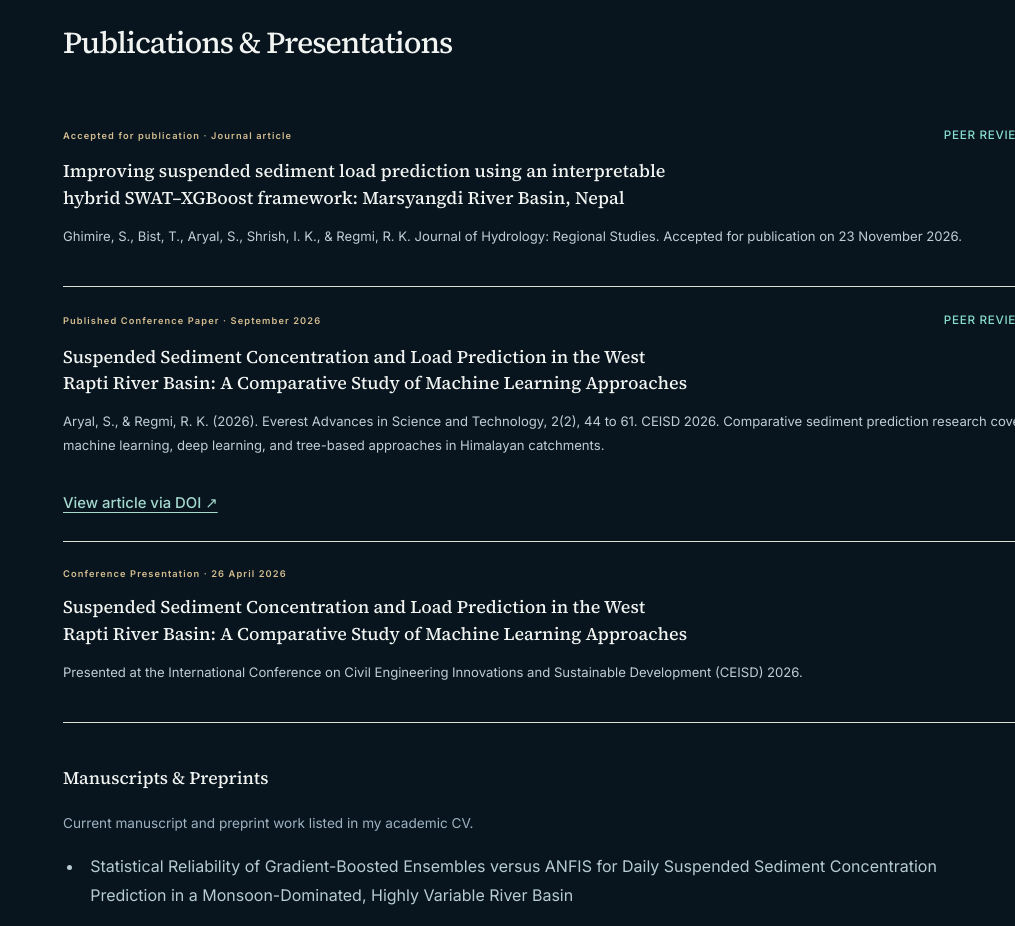
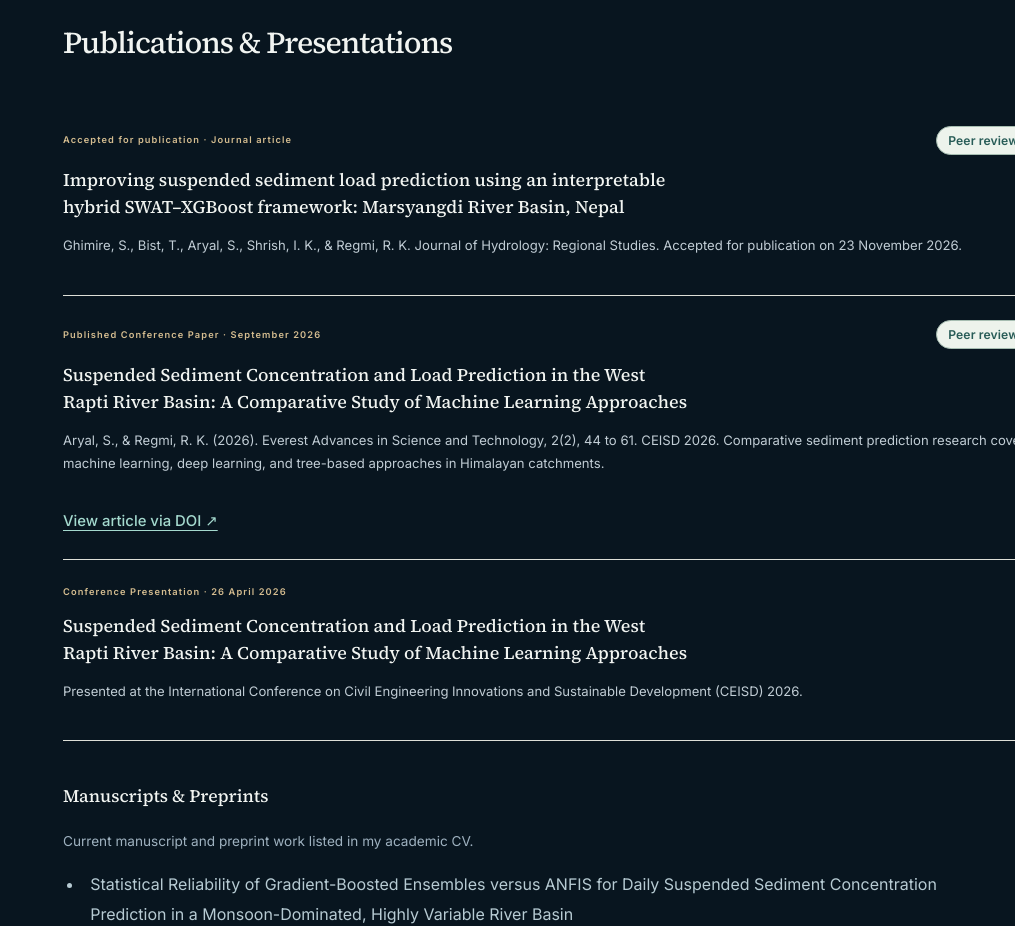
Before and after one commit to SuwajAryal/SuwajAryal.github.io, a website built with Vite: page index.html in a window 1280 px wide. Shown: the part 4780-5706 px from the top of the page, without its empty margins (265-1280 px from the left). Built offline with nearby package versions, Linux system fonts and the light colour scheme; no server answers.

Commit message:
Restore soft background on text-only peer review badges

```diff
--- a/src/academic.css
+++ b/src/academic.css
@@ -67,7 +67,7 @@ body > .section { padding:58px clamp(28px,4.5vw,72px) 24px; }
 #publicationsGrid .research-title { max-width:75ch; }
 .publication-meta { display:flex; justify-content:space-between; align-items:center; gap:10px 20px; flex-wrap:wrap; }
 .publication-meta .research-type { margin:0; }
-.peer-review-badge { display:inline-block; flex-shrink:0; color:var(--accent); font-size:.73rem; font-weight:500; line-height:1.7; letter-spacing:.06em; text-transform:uppercase; }
+.peer-review-badge { display:inline-block; flex-shrink:0; padding:5px 11px; border:1px solid #a6bdb1; border-radius:999px; background:#edf3ec; color:#285c57; font-size:.76rem; font-weight:600; line-height:1.4; letter-spacing:.01em; }
 .research-evidence,.card-period,.experience-year { font-variant-numeric:tabular-nums; }
 #researchGrid .research-card:first-child { grid-column:1/-1; padding:30px 32px; background:#f2f5ef; border-color:#b7c8b8; }
 .research-type { font-size:.75rem; line-height:1.7; letter-spacing:.06em; color:var(--accent); font-weight:600; }
```
